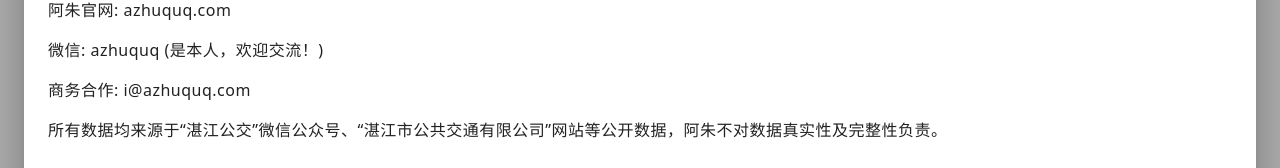
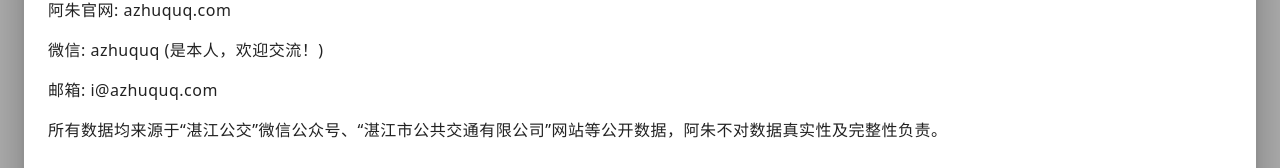
Before and after one commit to azhuquq/zjbus, a Vue app: page /notice in a window 1280 px wide. Both pictures are taken after a click on the button 1252 px from the left and 32 px from the top of the page. Shown: the part 356-524 px from the top of the page. Built offline with nearby package versions, Linux system fonts and the light colour scheme; no server answers.

Commit message:
Update Notice.vue

```diff
--- a/src/views/Notice.vue
+++ b/src/views/Notice.vue
@@ -33,7 +33,7 @@
                     <div>本项目由阿朱基于Vue3、Vite、Vuetify、TailwindCSS、Iconify、Vercel等框架开发</div>
                     <div>阿朱官网: <a href="http://azhuquq.com">azhuquq.com</a></div>
                     <div>微信: azhuquq (是本人，欢迎交流！)</div>
-                    <div>商务合作: i@azhuquq.com</div>
+                    <div>邮箱: i@azhuquq.com</div>
                     <div>所有数据均来源于“湛江公交”微信公众号、“湛江市公共交通有限公司”网站等公开数据，阿朱不对数据真实性及完整性负责。</div>
                 </v-card-text>
                 <v-card-actions>
```
